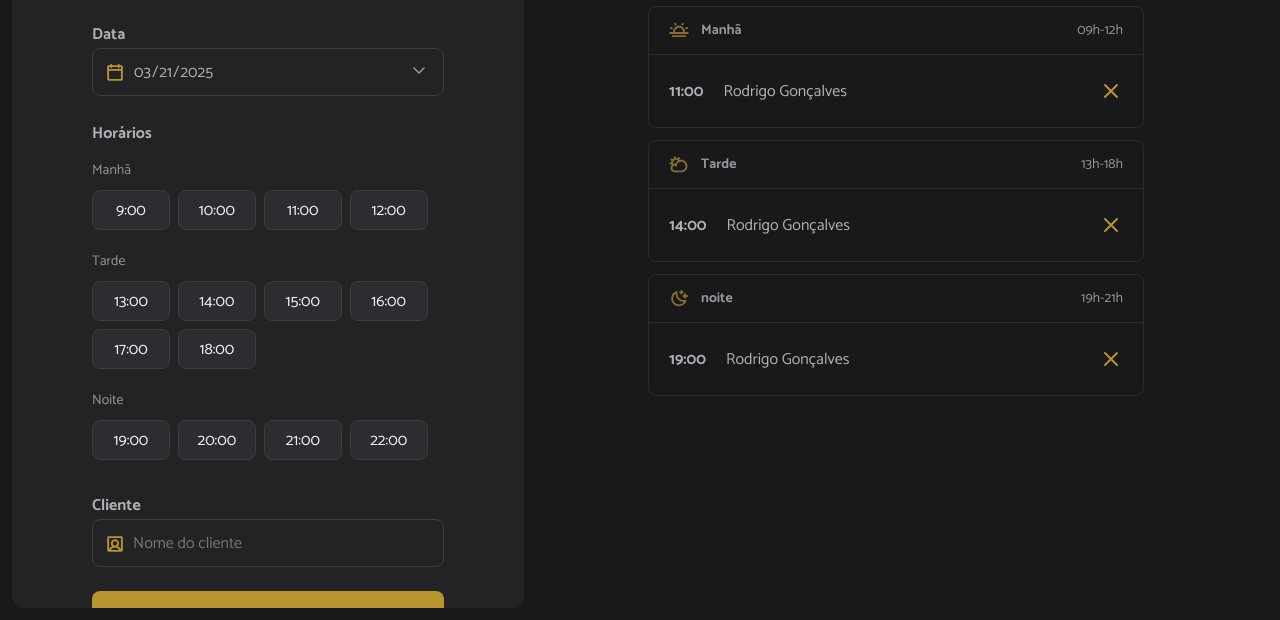
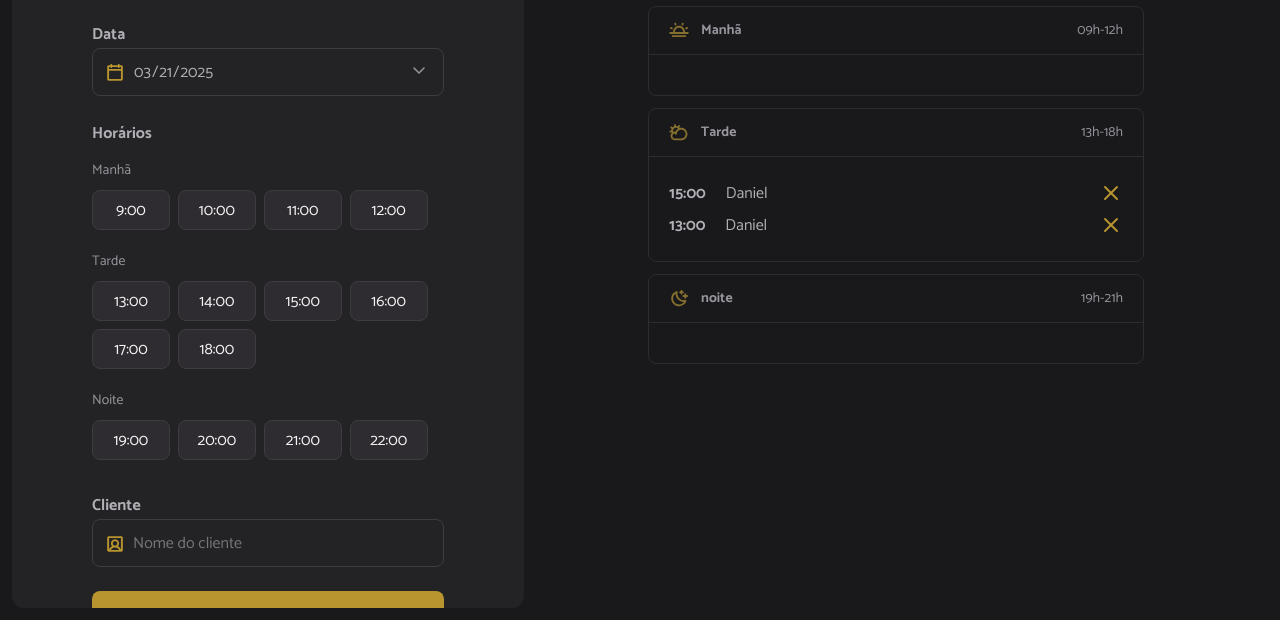
Before and after one commit to Danielldiniz1/pagina-de-corte-de-cabelos, a website built with webpack: page index.html in a window 1280 px wide. Shown: the part 180-800 px from the top of the page. Built offline with nearby package versions, Linux system fonts and the light colour scheme; data requests are answered from the project's data file.

Commit message:
Renderizando os agendamentos do dia

```diff
--- a/server.json
+++ b/server.json
@@ -4,6 +4,11 @@
       "id": 1742519732015,
       "name": "Daniel",
       "when": "2025-03-21T15:00:00.000Z"
+    },
+    {
+      "id": 1742521152106,
+      "name": "Daniel",
+      "when": "2025-03-21T13:00:00.000Z"
     }
   ]
 }
--- a/src/modules/schedules/load.js
+++ b/src/modules/schedules/load.js
@@ -1,9 +1,20 @@
+import { scheduleFetchByDay } from "../../services/schedule-fetch-by-day.js";
 import { hoursLoad } from "../form/hours-load.js";
+import { schedulesShow } from "./show.js";
 //Seleciona o input de data
 const selectedDate = document.querySelector('#date');
-export function schedulesDay(){
+export async function schedulesDay(){
     //Obtem a data do input
     const date = selectedDate.value;
+
+    //Busca na API os agendamentos da data selecionada
+    const dailySchedules = await scheduleFetchByDay({date});
+
+    //Exibe os agendamentos na tela
+    schedulesShow({ dailySchedules });
+
+
+
     //Carrega os horários disponíveis
     hoursLoad({date});
 }
--- /dev/null
+++ b/src/modules/schedules/show.js
@@ -0,0 +1,55 @@
+    import  dayjs  from "dayjs";
+
+    //Seleciona as seções de agendamentos manhã, tarde e noite
+    const periodMorning = document.getElementById('period-morning');
+    const periodAfternoon = document.getElementById('period-afternoon');
+    const periodNight = document.getElementById('period-night');
+
+    export function schedulesShow({dailySchedules}){
+        try {
+            //Limpa as seções de agendamentos
+            periodMorning.innerHTML = '';
+            periodAfternoon.innerHTML = '';
+            periodNight.innerHTML = '';
+
+            //Renderiza os agendamentos por período
+            dailySchedules.forEach((schedule) => {
+                const item = document.createElement('li');
+                const time = document.createElement('strong');
+                const name = document.createElement('span');
+
+
+
+                //Adiciona o id do agendamento
+            item.setAttribute("data-id", schedule.id);
+
+            time.textContent = dayjs(schedule.when).format('HH:mm');
+            name.textContent = schedule.name;
+
+            //Cria o elemento de cancelamento
+            const cancelIcon = document.createElement('img');
+            cancelIcon.classList.add('cancel-icon');
+            cancelIcon.setAttribute('src', './src/assets/cancel.svg');
+            cancelIcon.setAttribute('alt', 'Cancelar');
+
+            //Adiciona o tempo, nome e icone do item
+            item.append(time, name, cancelIcon);
+
+            //Obtém somente a hora
+            const hour = dayjs(schedule.when).hour();
+
+            //Renderiza os agendamentos na seção correta
+            if(hour <= 12){
+                periodMorning.appendChild(item);
+            } else if(hour > 12 && hour <= 18){
+                periodAfternoon.appendChild(item);
+            } else {
+                periodNight.appendChild(item);
+            }
+        });
+        } catch (error) {
+            alert("Não foi possível exibir os agendamentos");
+            console.log(error);
+
+        }
+    }
--- a/src/services/schedule-new.js
+++ b/src/services/schedule-new.js
@@ -1,4 +1,4 @@
-import { apiConfig } from './api.config';
+import { apiConfig } from './api.config.js';
 
 export async function scheduleNew({id, name, when}){
     try {
```
Also changed, not shown: index.html (+6 -6 lines), dist/index.html, dist/main.js.
